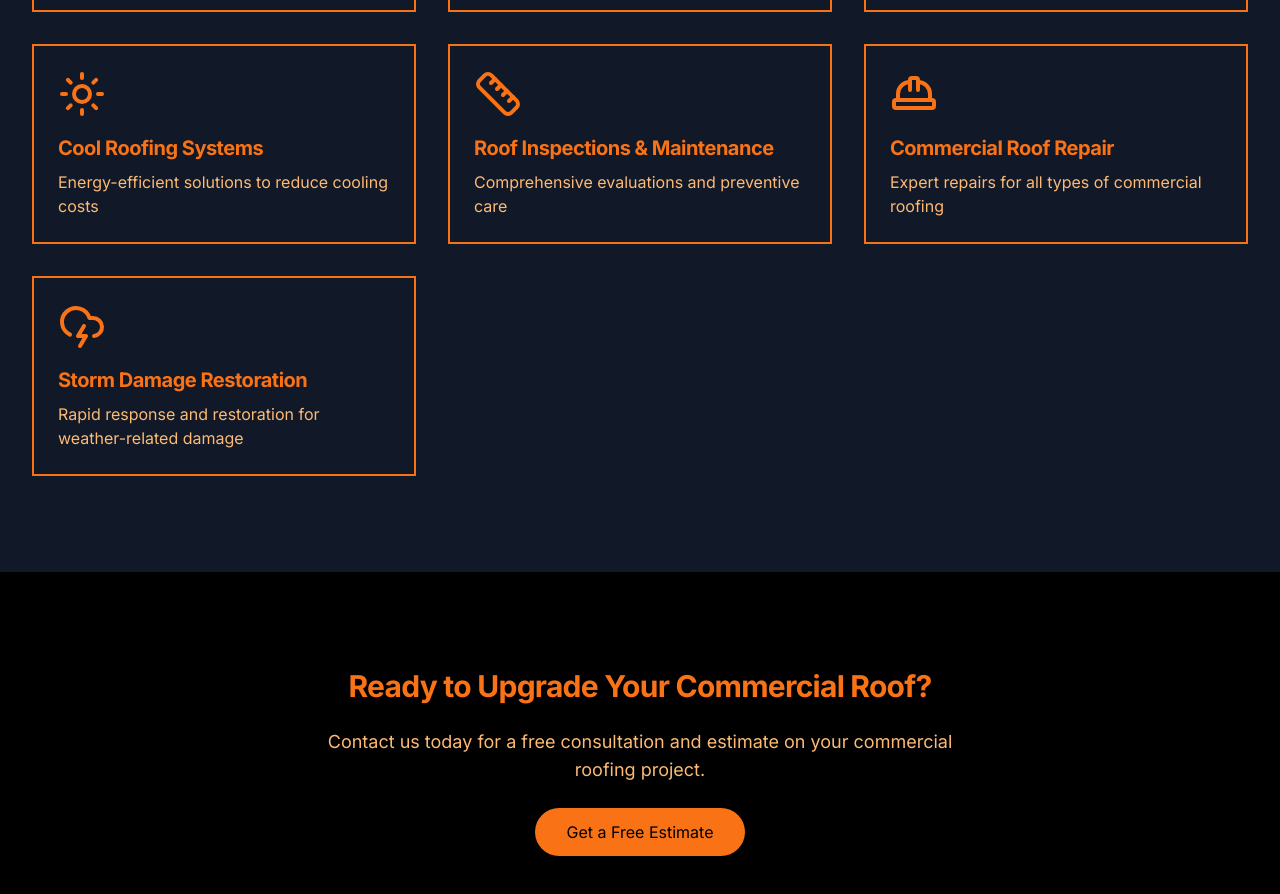
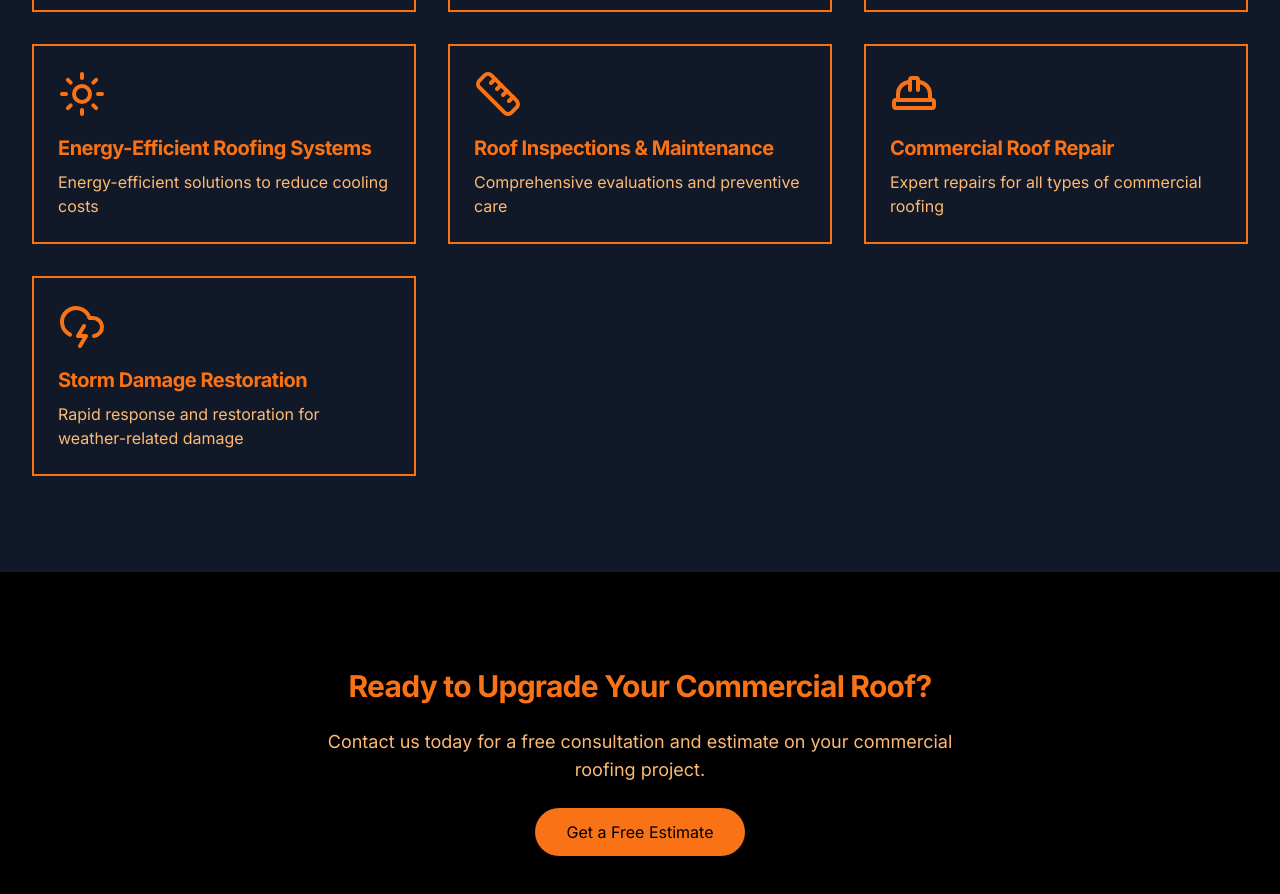
Before and after one commit to Hash0utlaw/sr, a Next.js app: page /commercial in a window 1280 px wide. Shown: the part 1360-2254 px from the top of the page. Built offline with nearby package versions, Linux system fonts and the light colour scheme.

Commit message:
energey efficent change

```diff
--- a/app/commercial/page.tsx
+++ b/app/commercial/page.tsx
@@ -27,7 +27,7 @@ const commercialServices = [
   },
   {
     icon: Sun,
-    title: "Cool Roofing Systems",
+    title: "Energy-Efficient Roofing Systems",
     description: "Energy-efficient solutions to reduce cooling costs",
     href: "/commercial/cool-roofing"
   },
```
